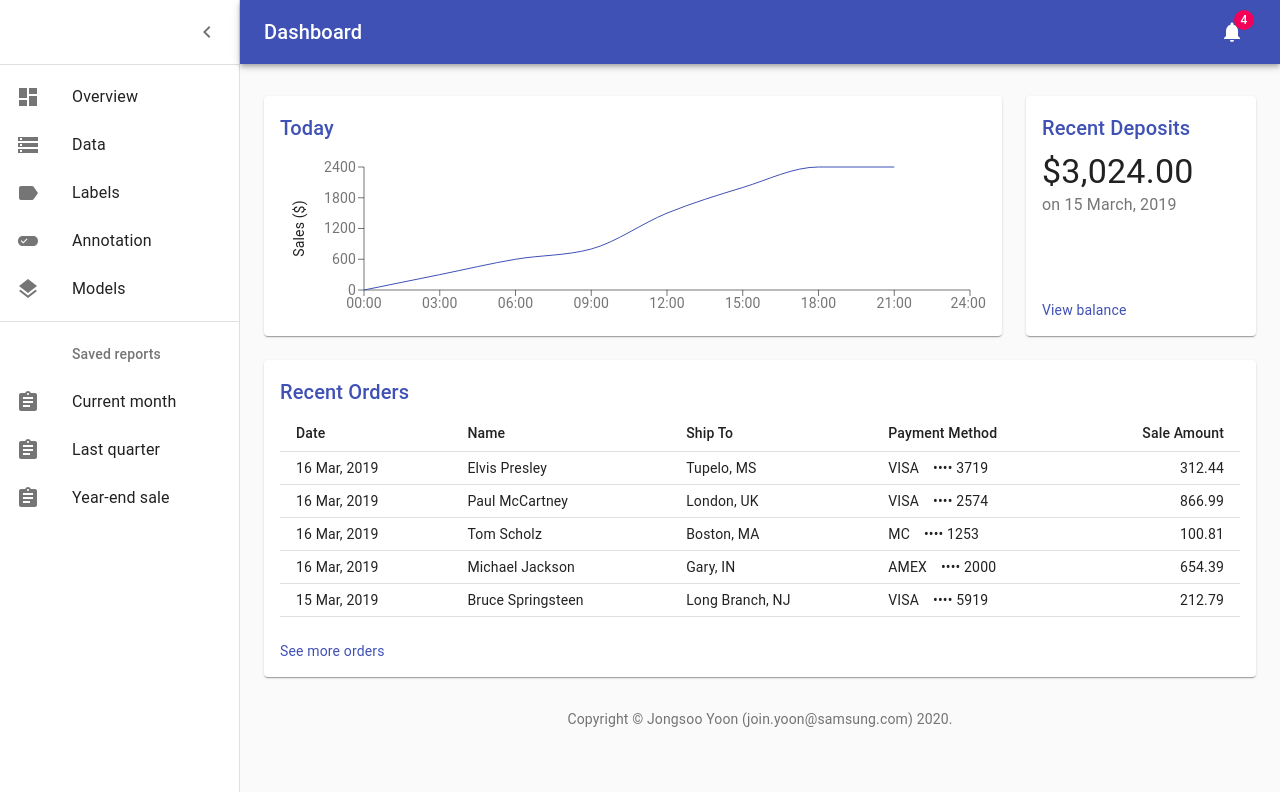
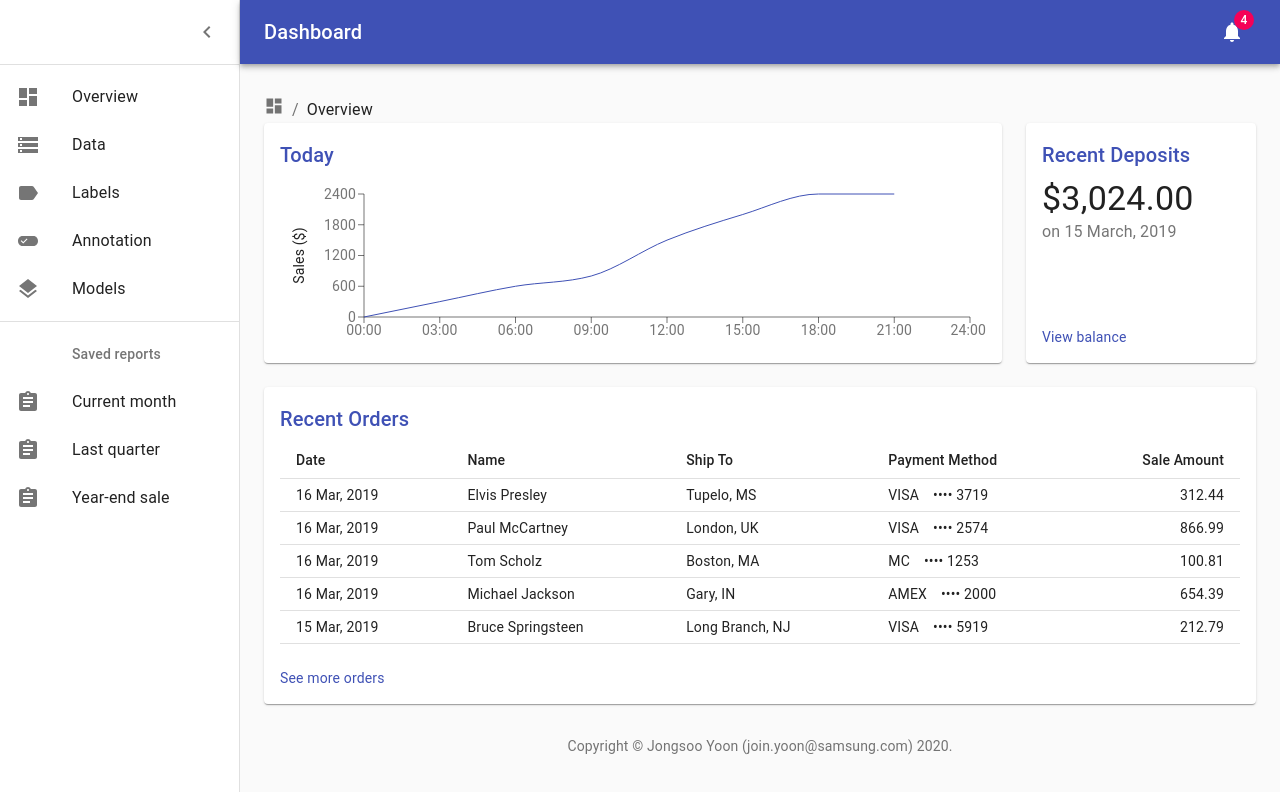
Before and after one commit to livsky87/nlp-pipeline-dashboard, a React (Create React App) app: page /overview in a window 1280 px wide. Shown: the top 792 px of the page. Built offline with nearby package versions, Linux system fonts and the light colour scheme.

Commit message:
Applied Breadcrumbs
Signed-off-by: Jongsoo Yoon <join.yoon@samsung.com>

```diff
--- /dev/null
+++ b/src/components/layout/Breadcrumbs.js
@@ -0,0 +1,33 @@
+import React from "react";
+import { Breadcrumbs } from "@material-ui/core";
+import Link from "@material-ui/core/Link";
+import DashboardIcon from "@material-ui/icons/Dashboard";
+
+const NavigationBreadcrumbs = ({
+  firstName,
+  firstLink,
+  secondName,
+  secondLink,
+}) => {
+  return (
+    <Breadcrumbs aria-label="breadcrumb">
+      <Link color="inherit" href="/">
+        <DashboardIcon fontSize={"small"} />
+      </Link>
+      <Link
+        color={secondName ? "inherit" : "textPrimary"}
+        href={firstLink}
+        aria-current={secondName ? "page" : null}
+      >
+        {firstName}
+      </Link>
+      {secondName ? (
+        <Link color="textPrimary" href={secondLink} aria-current="page">
+          {secondName}
+        </Link>
+      ) : null}
+    </Breadcrumbs>
+  );
+};
+
+export default NavigationBreadcrumbs;
--- a/src/pages/Annotation.js
+++ b/src/pages/Annotation.js
@@ -1,7 +1,10 @@
 import React from "react";
+import NavigationBreadcrumbs from "../components/layout/Breadcrumbs";
 
 const Annotation = () => {
-  return <div>Annotation</div>;
+  return (
+    <NavigationBreadcrumbs firstName={"Annotation"} firstLink={"/annotaion"} />
+  );
 };
 
 export default Annotation;
--- a/src/pages/Data.js
+++ b/src/pages/Data.js
@@ -1,7 +1,8 @@
 import React from "react";
+import NavigationBreadcrumbs from "../components/layout/Breadcrumbs";
 
 const Data = () => {
-  return <div>Data</div>;
+  return <NavigationBreadcrumbs firstName={"Data"} firstLink={"/data"} />;
 };
 
 export default Data;
--- a/src/pages/Labels.js
+++ b/src/pages/Labels.js
@@ -1,7 +1,8 @@
 import React from "react";
+import NavigationBreadcrumbs from "../components/layout/Breadcrumbs";
 
 const Labels = () => {
-  return <div>Labels</div>;
+  return <NavigationBreadcrumbs firstName={"Labels"} firstLink={"/labels"} />;
 };
 
 export default Labels;
--- a/src/pages/Models.js
+++ b/src/pages/Models.js
@@ -1,7 +1,8 @@
 import React from "react";
+import NavigationBreadcrumbs from "../components/layout/Breadcrumbs";
 
 const Models = () => {
-  return <div>Models</div>;
+  return <NavigationBreadcrumbs firstName={"Models"} firstLink={"/models"} />;
 };
 
 export default Models;
--- a/src/pages/Overview.js
+++ b/src/pages/Overview.js
@@ -6,6 +6,7 @@ import Deposits from "../components/Deposits";
 import Orders from "../components/Orders";
 import clsx from "clsx";
 import { makeStyles } from "@material-ui/core/styles";
+import NavigationBreadcrumbs from "../components/layout/Breadcrumbs";
 
 const useStyles = makeStyles((theme) => ({
   paper: {
@@ -24,6 +25,9 @@ const Overview = () => {
   const fixedHeightPaper = clsx(classes.paper, classes.fixedHeight);
 
   return (
+    <div>
+      <NavigationBreadcrumbs firstName={"Overview"} firstLink={"/overview"} />
+
       <Grid container spacing={3}>
         {/* Chart */}
         <Grid item xs={12} md={8} lg={9}>
@@ -44,6 +48,7 @@ const Overview = () => {
           </Paper>
         </Grid>
       </Grid>
+    </div>
   );
 };
 
```
Lines whose indentation alone changed are shown as unchanged.
